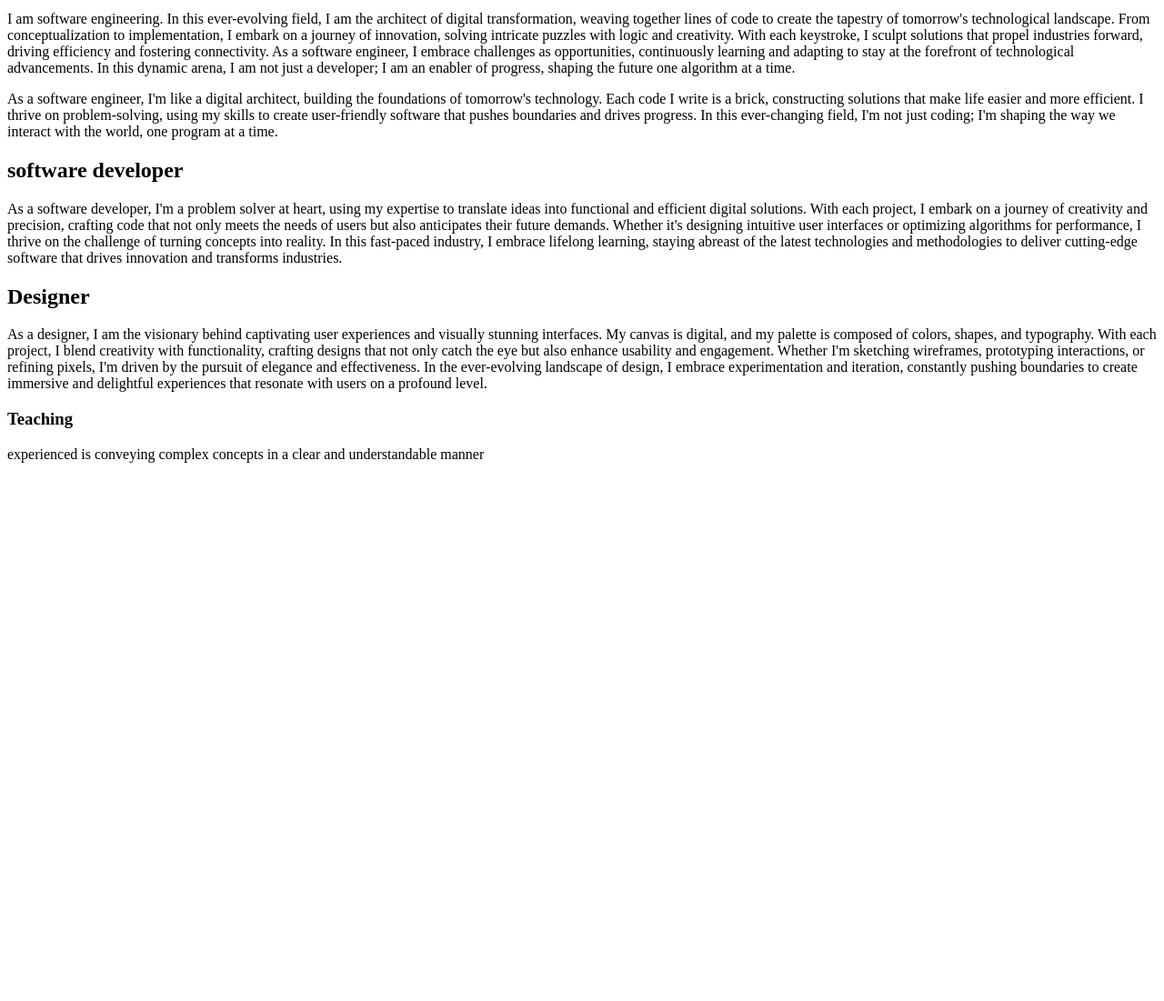
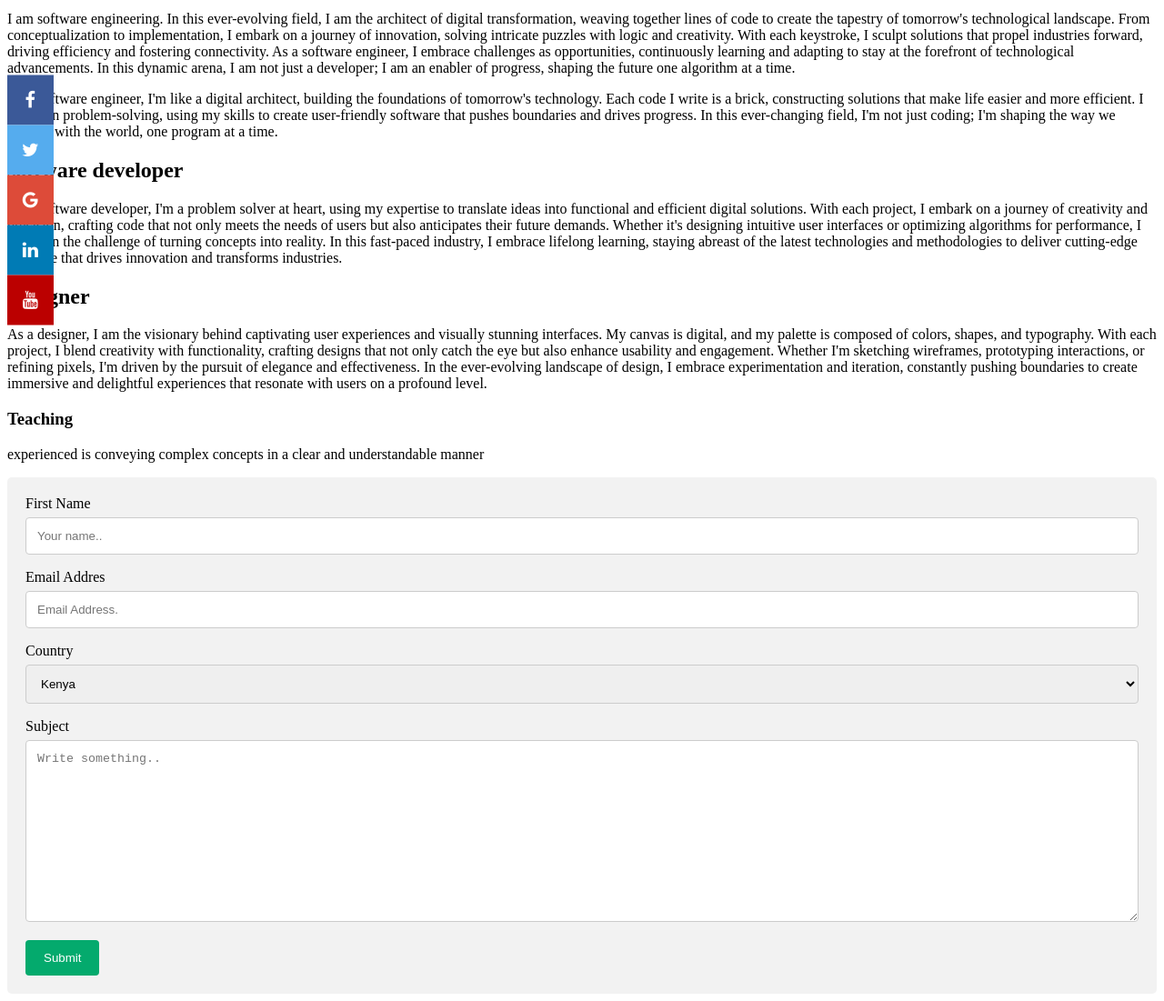
Before and after one commit to dahiraali/my-portfolio-2, a plain HTML site: page index.html in a window 1280 px wide. Shown: the part 180-1281 px from the top of the page at 91% size. Before the commit the page ends 800 px from the top, so only its background shows below. Drawn offline with Linux system fonts and the light colour scheme.

Commit message:
second commit

```diff
--- a/index.html
+++ b/index.html
@@ -5,14 +5,16 @@
     <meta name="viewport" content="width=device-width, initial-scale=1.0">
     <title>my portfolio</title>
     <link rel="stylesheet" href="style.css">
+    <!-- Load font awesome icons -->
+<link rel="stylesheet" href="https://cdnjs.cloudflare.com/ajax/libs/font-awesome/4.7.0/css/font-awesome.min.css">
 </head>
 <body>
  <header>
     <h1>Dahira's portfolio</h1>
     <nav>
         <ul>
-            <li><a href="Home.html">Home</a></li>
-            <li><a href="about">About</a></li>
+            <li><a href="index.html">Home</a></li>
+            <li><a href="about.html">About</a></li>
             <li><a href="My_project">my project</a></li>
             <li><a href="Skills">Skills</a></li>
             <li><a href="Contact">Contact</a></li>
@@ -46,10 +48,48 @@
     </div>
 </div>
  <section class="Contact">
+    <div class="container">
+        <form action="action_page.php">
+
+          <label for="fname">First Name</label>
+          <input type="text" id="fname" name="firstname" placeholder="Your name..">
+
+          <label for="email">Email Addres</label>
+          <input type="text" id="email" name="email" placeholder="Email Address." required>
+
+          <label for="country">Country</label>
+          <select id="country" name="country">
+            <option value="Kenya">Kenya</option>
+            <option value="can
+            ada">Canada</option>
+            <option value="usa">USA</option>
+          </select>
+
+          <label for="subject">Subject</label>
+          <textarea id="subject" name="subject" placeholder="Write something.." style="height:200px"></textarea>
+
+          <input type="submit" value="Submit">
+
+        </form>
+      </div>
     <div>
 
     </div>
 
  </section>
+
+ <footer>
+
+
+<!-- The social media icon bar -->
+<div class="icon-bar">
+  <a href="#" class="facebook"><i class="fa fa-facebook"></i></a>
+  <a href="#" class="twitter"><i class="fa fa-twitter"></i></a>
+  <a href="#" class="google"><i class="fa fa-google"></i></a>
+  <a href="#" class="linkedin"><i class="fa fa-linkedin"></i></a>
+  <a href="#" class="youtube"><i class="fa fa-youtube"></i></a>
+</div>
+ </footer>
+
 </body>
 </html>
--- a/style.css
+++ b/style.css
@@ -1,11 +1,4 @@
-/* body{
-    background-image: url(img/WhatsApp\ Image\ 2024-05-23\ at\ 13.58.40.jpeg) ;
-    background-repeat: no-repeat;
-  /* background-position-x: center; */
-  /* height: 300px;
-  width: 400px; */
 
-/* }  */
 header{
     background-color: aquamarine;
     padding: 15px;
@@ -44,9 +37,88 @@ nav ul li a {
 }
 nav ul li a:hover {
     color:red;
+
 }
+/* Style inputs with type="text", select elements and textareas */
+input[type=text], select, textarea {
+    width: 100%; /* Full width */
+    padding: 12px; /* Some padding */
+    border: 1px solid #ccc; /* Gray border */
+    border-radius: 4px; /* Rounded borders */
+    box-sizing: border-box; /* Make sure that padding and width stays in place */
+    margin-top: 6px; /* Add a top margin */
+    margin-bottom: 16px; /* Bottom margin */
+    resize: vertical /* Allow the user to vertically resize the textarea (not horizontally) */
+  }
 
-/* .about{*
-    background-image: url(img/WhatsApp\ Image\ 2024-05-23\ at\ 13.58.40.jpeg);
-    height: 100px;
-} */
+  /* Style the submit button with a specific background color etc */
+  input[type=submit] {
+    background-color: #04AA6D;
+    color: white;
+    padding: 12px 20px;
+    border: none;
+    border-radius: 4px;
+    cursor: pointer;
+  }
+
+  /* When moving the mouse over the submit button, add a darker green color */
+  input[type=submit]:hover {
+    background-color: #45a049;
+  }
+
+  /* Add a background color and some padding around the form */
+  .container {
+    border-radius: 5px;
+    background-color: #f2f2f2;
+    padding: 20px;
+  }
+
+
+  /* Fixed/sticky icon bar (vertically aligned 50% from the top of the screen) */
+.icon-bar {
+    position: fixed;
+    top: 50%;
+    -webkit-transform: translateY(-50%);
+    -ms-transform: translateY(-50%);
+    transform: translateY(-50%);
+  }
+
+  /* Style the icon bar links */
+  .icon-bar a {
+    display: block;
+    text-align: center;
+    padding: 16px;
+    transition: all 0.3s ease;
+    color: white;
+    font-size: 20px;
+  }
+
+  /* Style the social media icons with color, if you want */
+  .icon-bar a:hover {
+    background-color: #000;
+  }
+
+  .facebook {
+    background: #3B5998;
+    color: white;
+  }
+
+  .twitter {
+    background: #55ACEE;
+    color: white;
+  }
+
+  .google {
+    background: #dd4b39;
+    color: white;
+  }
+
+  .linkedin {
+    background: #007bb5;
+    color: white;
+  }
+
+  .youtube {
+    background: #bb0000;
+    color: white;
+  }
```
